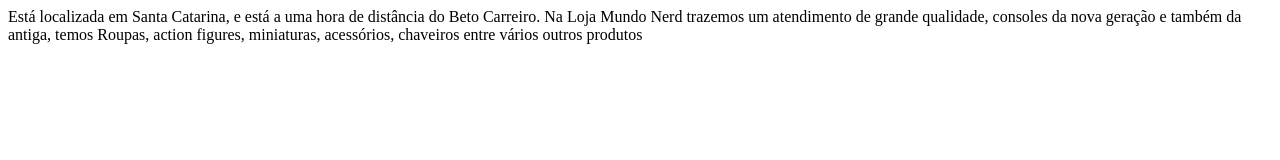
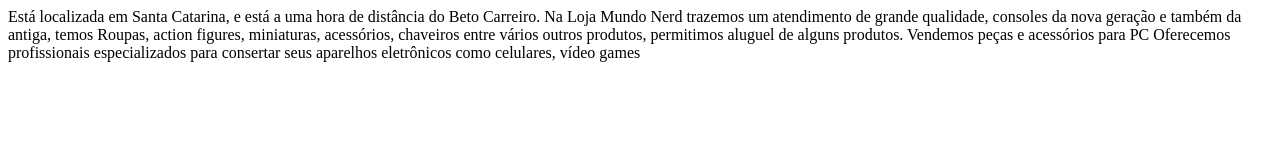
Before and after one commit to Emersonl1/Emerson-1, a plain HTML site: page index.html in a window 1280 px wide. Drawn offline with Linux system fonts and the light colour scheme.

Commit message:
tommy kagando

```diff
--- a/index.html
+++ b/index.html
@@ -9,6 +9,7 @@
 <body>
   Está localizada em Santa Catarina, e está a uma hora de distância do Beto Carreiro.
   Na Loja Mundo Nerd trazemos um atendimento de grande qualidade, consoles da nova geração e também da antiga,
-  temos Roupas, action figures, miniaturas, acessórios, chaveiros entre vários outros produtos
+  temos Roupas, action figures, miniaturas, acessórios, chaveiros entre vários outros produtos, permitimos aluguel de alguns produtos. Vendemos peças e acessórios para PC
+  Oferecemos profissionais especializados para consertar seus aparelhos eletrônicos como celulares, vídeo games
 </body>
 </html>
```
